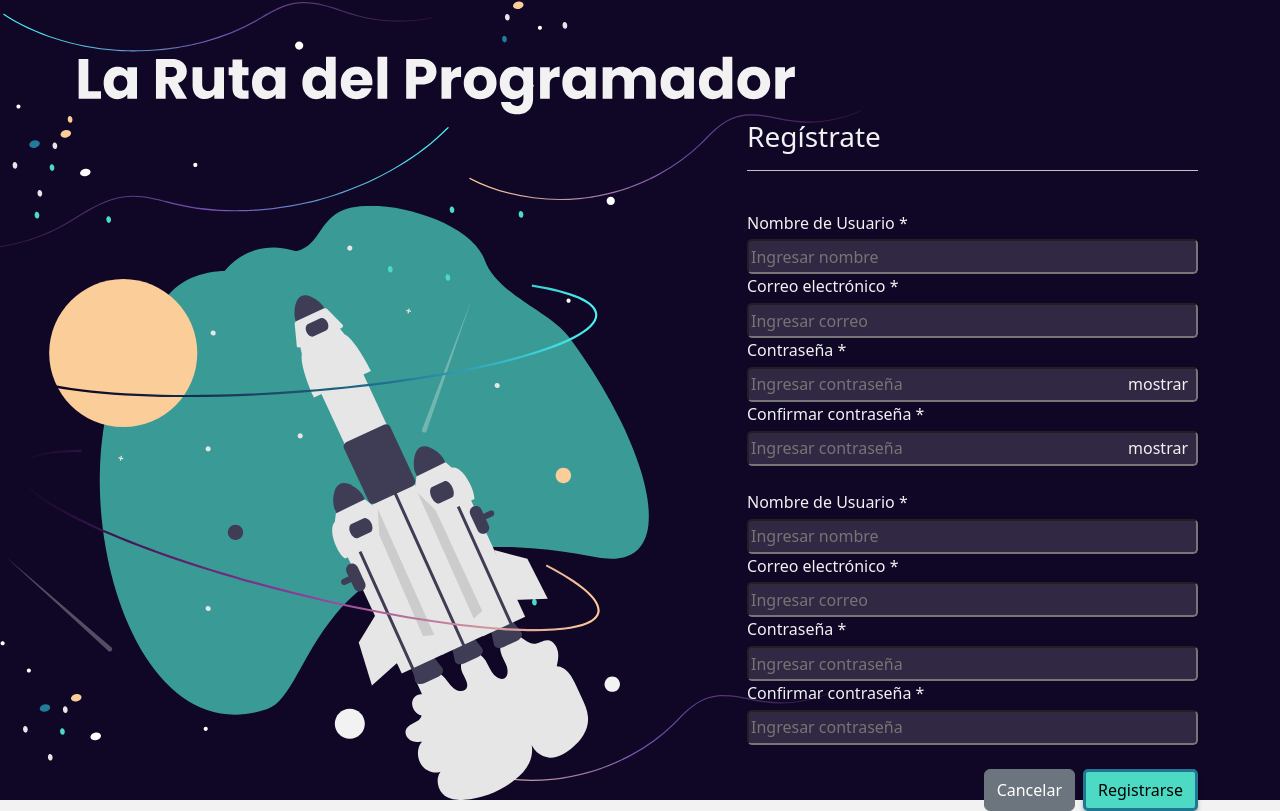
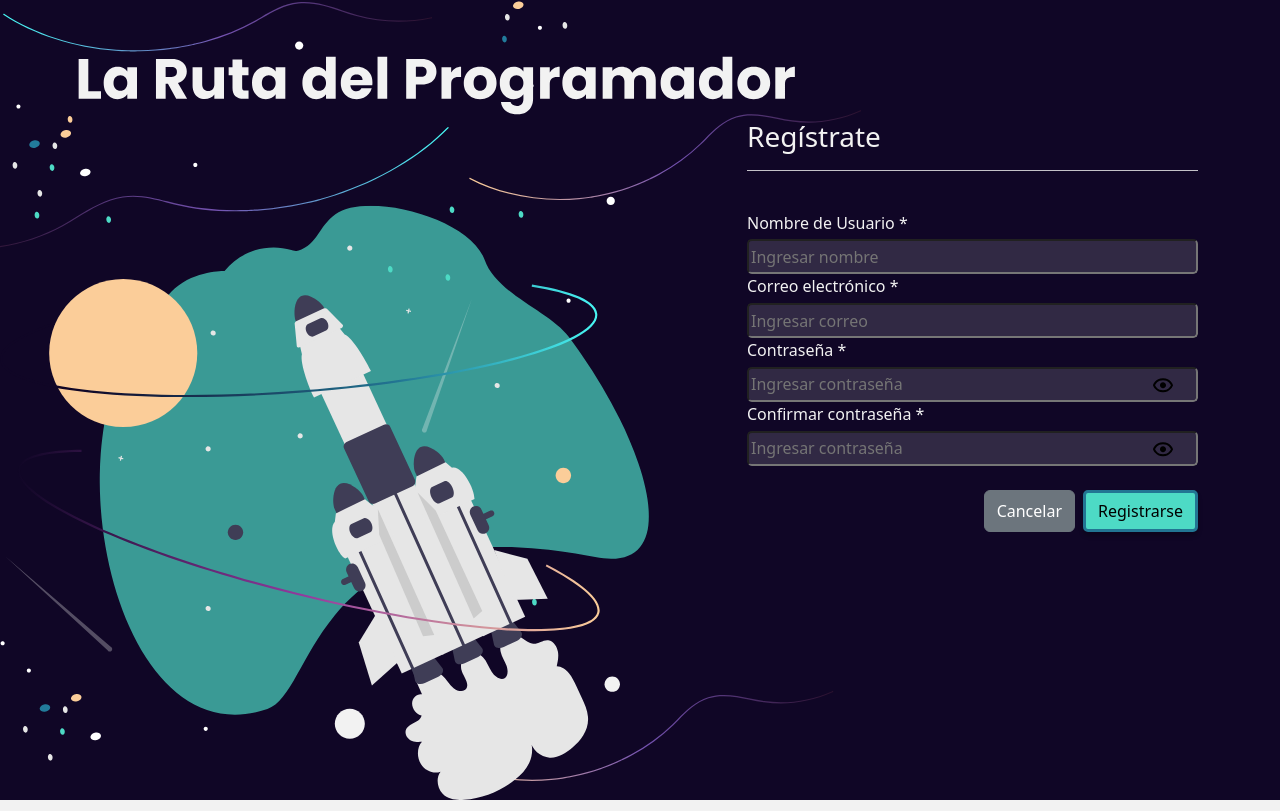
Before and after one commit to CodeMasterChefs/Frontend-Ruta-Programador, a React (Vite) app: page /registro in a window 1280 px wide. Built offline with nearby package versions, Linux system fonts and the light colour scheme.

Commit message:
Fix: Mostrar contraseña

```diff
--- /dev/null
+++ b/src/Components/PassworInput/PasswordInput.jsx
@@ -0,0 +1,42 @@
+const PasswordInput = ({showPassword, password, onInputChange, setShowPassword}) => {
+    return (
+        <div style={{ position: "relative" }}>
+            <input
+                type={showPassword ? "text" : "password"} // CAMBIAR TIPO DE INPUT
+                className="form-control"
+                name="password"
+                placeholder="Ingresar contraseña"
+                value={password}
+                onInput={onInputChange}
+            />
+            <button
+                className="btn"
+                type="button"
+                onClick={() => setShowPassword(!showPassword)} // MOSTRAR U OCULTAR CONTRASEÑA
+                style={{ cursor: "pointer", position: "absolute", top: "50%", right: "10px", transform: "translateY(-50%)", color: "black" }} //CAMBIAR COLOR
+            >
+                {showPassword ?
+                    <svg
+                        width="24"
+                        height="24"
+                        viewBox="0 0 24 24"
+                        fill="none"
+                        xmlns="http://www.w3.org/2000/svg">
+                        <path
+                            d="M12 19C12.946 19 13.81 18.897 14.598 18.719L12.841 16.962C12.568 16.983 12.291 17 12 17C6.649 17 4.576 13.154 4.074 12C4.45095 11.1588 4.96005 10.3834 5.582 9.70303L4.184 8.30503C2.646 9.97203 2.063 11.651 2.052 11.684C1.98302 11.8894 1.98302 12.1117 2.052 12.317C2.073 12.383 4.367 19 12 19ZM12 5.00003C10.163 5.00003 8.654 5.39603 7.396 5.98103L3.707 2.29303L2.293 3.70703L20.293 21.707L21.707 20.293L18.388 16.974C21.002 15.023 21.935 12.359 21.949 12.317C22.018 12.1117 22.018 11.8894 21.949 11.684C21.927 11.617 19.633 5.00003 12 5.00003ZM16.972 15.558L14.692 13.278C14.882 12.888 15 12.459 15 12C15 10.359 13.641 9.00003 12 9.00003C11.541 9.00003 11.112 9.11803 10.723 9.30903L8.915 7.50103C9.90752 7.16044 10.9507 6.99103 12 7.00003C17.351 7.00003 19.424 10.846 19.926 12C19.624 12.692 18.76 14.342 16.972 15.558Z" fill="black" />
+                    </svg> :
+                    <svg
+                        width="24"
+                        height="24"
+                        viewBox="0 0 24 24"
+                        fill="none"
+                        xmlns="http://www.w3.org/2000/svg">
+                        <path d="M12 9C11.206 9.00524 10.4459 9.32299 9.88447 9.88447C9.32299 10.4459 9.00524 11.206 9 12C9 13.642 10.358 15 12 15C13.641 15 15 13.642 15 12C15 10.359 13.641 9 12 9Z" fill="black" />
+                        <path d="M12 5C4.367 5 2.073 11.617 2.052 11.684L1.946 12L2.051 12.316C2.073 12.383 4.367 19 12 19C19.633 19 21.927 12.383 21.948 12.316L22.054 12L21.949 11.684C21.927 11.617 19.633 5 12 5ZM12 17C6.649 17 4.576 13.154 4.074 12C4.578 10.842 6.652 7 12 7C17.351 7 19.424 10.846 19.926 12C19.422 13.158 17.348 17 12 17Z" fill="black" />
+                    </svg>}
+            </button>
+        </div>
+    )
+}
+
+export default PasswordInput;
--- a/src/Pages/LoginPage/LoginPage.jsx
+++ b/src/Pages/LoginPage/LoginPage.jsx
@@ -3,6 +3,7 @@ import "./LoginPage.css";
 import { useEffect, useState } from "react";
 import { useAuth } from "../../context/AuthContext";
 import svgAstronautra from "../../assets/Image.svg";
+import PasswordInput from "../../Components/PassworInput/PasswordInput";
 
 const LoginPage = () => {
   const navigate = useNavigate();
@@ -71,42 +72,12 @@ const LoginPage = () => {
             <div className="required field my-3">
               <label className="form-title">Contraseña:</label>
               <br></br>
-              <div style={{ position: "relative" }}>
-                <input
-                  type={showPassword ? "text" : "password"} // CAMBIAR TIPO DE INPUT
-                  className="form-control"
-                  name="password"
-                  placeholder="Ingresar contraseña"
-                  value={password}
-                  onInput={onInputChange}
-                />
-                <button
-                  className="btn"
-                  type="button"
-                  onClick={() => setShowPassword(!showPassword)} // MOSTRAR U OCULTAR CONTRASEÑA
-                  style={{ cursor: "pointer", position: "absolute", top: "50%", right: "10px", transform: "translateY(-50%)", color: "black" }} //CAMBIAR COLOR
-                >
-                  {showPassword ?
-                    <svg
-                      width="24"
-                      height="24"
-                      viewBox="0 0 24 24"
-                      fill="none"
-                      xmlns="http://www.w3.org/2000/svg">
-                      <path
-                        d="M12 19C12.946 19 13.81 18.897 14.598 18.719L12.841 16.962C12.568 16.983 12.291 17 12 17C6.649 17 4.576 13.154 4.074 12C4.45095 11.1588 4.96005 10.3834 5.582 9.70303L4.184 8.30503C2.646 9.97203 2.063 11.651 2.052 11.684C1.98302 11.8894 1.98302 12.1117 2.052 12.317C2.073 12.383 4.367 19 12 19ZM12 5.00003C10.163 5.00003 8.654 5.39603 7.396 5.98103L3.707 2.29303L2.293 3.70703L20.293 21.707L21.707 20.293L18.388 16.974C21.002 15.023 21.935 12.359 21.949 12.317C22.018 12.1117 22.018 11.8894 21.949 11.684C21.927 11.617 19.633 5.00003 12 5.00003ZM16.972 15.558L14.692 13.278C14.882 12.888 15 12.459 15 12C15 10.359 13.641 9.00003 12 9.00003C11.541 9.00003 11.112 9.11803 10.723 9.30903L8.915 7.50103C9.90752 7.16044 10.9507 6.99103 12 7.00003C17.351 7.00003 19.424 10.846 19.926 12C19.624 12.692 18.76 14.342 16.972 15.558Z" fill="black" />
-                    </svg> :
-                    <svg
-                      width="24"
-                      height="24"
-                      viewBox="0 0 24 24"
-                      fill="none"
-                      xmlns="http://www.w3.org/2000/svg">
-                      <path d="M12 9C11.206 9.00524 10.4459 9.32299 9.88447 9.88447C9.32299 10.4459 9.00524 11.206 9 12C9 13.642 10.358 15 12 15C13.641 15 15 13.642 15 12C15 10.359 13.641 9 12 9Z" fill="black" />
-                      <path d="M12 5C4.367 5 2.073 11.617 2.052 11.684L1.946 12L2.051 12.316C2.073 12.383 4.367 19 12 19C19.633 19 21.927 12.383 21.948 12.316L22.054 12L21.949 11.684C21.927 11.617 19.633 5 12 5ZM12 17C6.649 17 4.576 13.154 4.074 12C4.578 10.842 6.652 7 12 7C17.351 7 19.424 10.846 19.926 12C19.422 13.158 17.348 17 12 17Z" fill="black" />
-                    </svg>}
-                </button>
-              </div>
+              <PasswordInput
+                showPassword={showPassword}
+                password={password}
+                onInputChange={onInputChange}
+                setShowPassword={setShowPassword}
+              />
               {emptyErrors && (
                 <em>
                   <small>{emptyErrors.password}</small>
--- a/src/Pages/RegistroUsuarioPage/RegistroUsuarioPage.jsx
+++ b/src/Pages/RegistroUsuarioPage/RegistroUsuarioPage.jsx
@@ -4,6 +4,7 @@ import { useForm } from "react-hook-form";
 import { useAuth } from "../../context/AuthContext";
 import { useEffect, useState } from "react"; // import useState
 import CancelarRegistro from "../../Components/ModalRegister/CancelarRegistro";
+import PasswordInput from "../../Components/PassworInput/PasswordInput";
 
 const RegistroUsuarioPage = () => {
   const [emailValue, setEmailValue] = useState("");
@@ -87,18 +88,32 @@ const RegistroUsuarioPage = () => {
                   type={showPassword ? "text" : "password"} // CAMBIAR TIPO DE INPUT
                   placeholder="Ingresar contraseña"
                 />
-                <div
-                  style={{
-                    position: "absolute",
-                    top: "50%",
-                    right: "10px",
-                    transform: "translateY(-50%)",
-                    cursor: "pointer",
-                  }}
-                  onClick={() => setShowPassword(!showPassword)} // MOSTRAR U OCULTAR CONTRASEÑA
-                >
-                  {showPassword ? "ocultar" : "mostrar"}
-                </div>
+                <button
+                className="btn"
+                type="button"
+                onClick={() => setShowPassword(!showPassword)} // MOSTRAR U OCULTAR CONTRASEÑA
+                style={{ cursor: "pointer", position: "absolute", top: "50%", right: "10px", transform: "translateY(-50%)", color: "black" }} //CAMBIAR COLOR
+            >
+                {showPassword ?
+                    <svg
+                        width="24"
+                        height="24"
+                        viewBox="0 0 24 24"
+                        fill="none"
+                        xmlns="http://www.w3.org/2000/svg">
+                        <path
+                            d="M12 19C12.946 19 13.81 18.897 14.598 18.719L12.841 16.962C12.568 16.983 12.291 17 12 17C6.649 17 4.576 13.154 4.074 12C4.45095 11.1588 4.96005 10.3834 5.582 9.70303L4.184 8.30503C2.646 9.97203 2.063 11.651 2.052 11.684C1.98302 11.8894 1.98302 12.1117 2.052 12.317C2.073 12.383 4.367 19 12 19ZM12 5.00003C10.163 5.00003 8.654 5.39603 7.396 5.98103L3.707 2.29303L2.293 3.70703L20.293 21.707L21.707 20.293L18.388 16.974C21.002 15.023 21.935 12.359 21.949 12.317C22.018 12.1117 22.018 11.8894 21.949 11.684C21.927 11.617 19.633 5.00003 12 5.00003ZM16.972 15.558L14.692 13.278C14.882 12.888 15 12.459 15 12C15 10.359 13.641 9.00003 12 9.00003C11.541 9.00003 11.112 9.11803 10.723 9.30903L8.915 7.50103C9.90752 7.16044 10.9507 6.99103 12 7.00003C17.351 7.00003 19.424 10.846 19.926 12C19.624 12.692 18.76 14.342 16.972 15.558Z" fill="black" />
+                    </svg> :
+                    <svg
+                        width="24"
+                        height="24"
+                        viewBox="0 0 24 24"
+                        fill="none"
+                        xmlns="http://www.w3.org/2000/svg">
+                        <path d="M12 9C11.206 9.00524 10.4459 9.32299 9.88447 9.88447C9.32299 10.4459 9.00524 11.206 9 12C9 13.642 10.358 15 12 15C13.641 15 15 13.642 15 12C15 10.359 13.641 9 12 9Z" fill="black" />
+                        <path d="M12 5C4.367 5 2.073 11.617 2.052 11.684L1.946 12L2.051 12.316C2.073 12.383 4.367 19 12 19C19.633 19 21.927 12.383 21.948 12.316L22.054 12L21.949 11.684C21.927 11.617 19.633 5 12 5ZM12 17C6.649 17 4.576 13.154 4.074 12C4.578 10.842 6.652 7 12 7C17.351 7 19.424 10.846 19.926 12C19.422 13.158 17.348 17 12 17Z" fill="black" />
+                    </svg>}
+            </button>
               </div>
               {registerErrors.password && (
                 <small>
@@ -118,18 +133,32 @@ const RegistroUsuarioPage = () => {
                   {...register("password_confirmation", { required: true })}
                   placeholder="Ingresar contraseña"
                 />
-                <div
-                  style={{
-                    position: "absolute",
-                    top: "50%",
-                    right: "10px",
-                    transform: "translateY(-50%)",
-                    cursor: "pointer",
-                  }}
-                  onClick={() => setShowConfirmPassword(!showConfirmPassword)} // MOSTRAR U OCULTAR CONTRASEÑA
-                >
-                  {showConfirmPassword ? "ocultar" : "mostrar"}
-                </div>
+                <button
+                className="btn"
+                type="button"
+                onClick={() => setShowConfirmPassword(!showConfirmPassword)} // MOSTRAR U OCULTAR CONTRASEÑA
+                style={{ cursor: "pointer", position: "absolute", top: "50%", right: "10px", transform: "translateY(-50%)", color: "black" }} //CAMBIAR COLOR
+            >
+                {showConfirmPassword ?
+                    <svg
+                        width="24"
+                        height="24"
+                        viewBox="0 0 24 24"
+                        fill="none"
+                        xmlns="http://www.w3.org/2000/svg">
+                        <path
+                            d="M12 19C12.946 19 13.81 18.897 14.598 18.719L12.841 16.962C12.568 16.983 12.291 17 12 17C6.649 17 4.576 13.154 4.074 12C4.45095 11.1588 4.96005 10.3834 5.582 9.70303L4.184 8.30503C2.646 9.97203 2.063 11.651 2.052 11.684C1.98302 11.8894 1.98302 12.1117 2.052 12.317C2.073 12.383 4.367 19 12 19ZM12 5.00003C10.163 5.00003 8.654 5.39603 7.396 5.98103L3.707 2.29303L2.293 3.70703L20.293 21.707L21.707 20.293L18.388 16.974C21.002 15.023 21.935 12.359 21.949 12.317C22.018 12.1117 22.018 11.8894 21.949 11.684C21.927 11.617 19.633 5.00003 12 5.00003ZM16.972 15.558L14.692 13.278C14.882 12.888 15 12.459 15 12C15 10.359 13.641 9.00003 12 9.00003C11.541 9.00003 11.112 9.11803 10.723 9.30903L8.915 7.50103C9.90752 7.16044 10.9507 6.99103 12 7.00003C17.351 7.00003 19.424 10.846 19.926 12C19.624 12.692 18.76 14.342 16.972 15.558Z" fill="black" />
+                    </svg> :
+                    <svg
+                        width="24"
+                        height="24"
+                        viewBox="0 0 24 24"
+                        fill="none"
+                        xmlns="http://www.w3.org/2000/svg">
+                        <path d="M12 9C11.206 9.00524 10.4459 9.32299 9.88447 9.88447C9.32299 10.4459 9.00524 11.206 9 12C9 13.642 10.358 15 12 15C13.641 15 15 13.642 15 12C15 10.359 13.641 9 12 9Z" fill="black" />
+                        <path d="M12 5C4.367 5 2.073 11.617 2.052 11.684L1.946 12L2.051 12.316C2.073 12.383 4.367 19 12 19C19.633 19 21.927 12.383 21.948 12.316L22.054 12L21.949 11.684C21.927 11.617 19.633 5 12 5ZM12 17C6.649 17 4.576 13.154 4.074 12C4.578 10.842 6.652 7 12 7C17.351 7 19.424 10.846 19.926 12C19.422 13.158 17.348 17 12 17Z" fill="black" />
+                    </svg>}
+            </button>
               </div>
               {registerErrors.password_confirmation && (
                 <small>
@@ -146,87 +175,6 @@ const RegistroUsuarioPage = () => {
               <div data-lastpass-icon-root="true"></div>
             </div>
             <br></br>
-            <form onSubmit={onSubmit}>
-              <div className="required field ">
-                <label className="form-title">Nombre de Usuario *</label>
-                <br></br>
-                <input
-                  type="text"
-                  {...register("username", { required: true })}
-                  className="input-box"
-                  placeholder="Ingresar nombre"
-                />
-                {registerErrors.username && (
-                  <small>
-                    <p className="text-white">{registerErrors.username[0]}</p>
-                  </small>
-                )}
-                {errors.username && (
-                  <p>El nombre de usuario es obligatorio.</p>
-                )}
-              </div>
-                <div className="required field ">
-                <label className="form-title">Correo electrónico *</label>
-                  <br></br>
-                  <input
-                    className="input-box"
-                    {...register("email", { required: true })}
-                    type="email"
-                    placeholder="Ingresar correo"
-                    value={emailValue} // Enlazar el valor del input al estado
-                    onChange={(e) => setEmailValue(e.target.value)} // Actualizar el estado
-                  />
-                  {registerErrors.email && (
-                    <small>
-                      <p className="text-white">{registerErrors.email[0]}</p>
-                    </small>
-                  )}
-                  {errors.email && <p>El correo electrónico es obligatorio.</p>}
-                </div>
-                <div className="required field ">
-                  <label className="form-title">Contraseña *</label>
-                  <br></br>
-                  <input
-                    className="input-box"
-                    {...register("password", { required: true })}
-                    type="password"
-                    placeholder="Ingresar contraseña"
-                  />
-                  {registerErrors.password && (
-                    <small>
-                      <p className="text-white">{registerErrors.password[0]}</p>
-                    </small>
-                  )}
-                  {errors.password && <p>La contraseña es obligatoria.</p>}
-                  <div data-lastpass-icon-root="true"></div>
-                </div>
-                <div className="required field ">
-                  <label className="form-title">Confirmar contraseña *</label>
-                  <br></br>
-                  <input
-                    className="input-box"
-                    type="password"
-                    {...register("password_confirmation", { required: true })}
-                    placeholder="Ingresar contraseña"
-                  />
-                  {registerErrors.password_confirmation && (
-                    <small>
-                      <p className="text-white">
-                        {registerErrors.password_confirmation[0]}
-                      </p>
-                    </small>
-                  )}
-                  {errors.password_confirmation && (
-                    <small>
-                      <p>Confirmar contraseña es obligatorio.</p>
-                    </small>
-                  )}
-                  <div data-lastpass-icon-root="true"></div>
-                </div>
-                <br></br>
-                {/*             {registerErrors.map((error, i) => (<p className="" key={i}>{error}</p>))}
-                 */}{" "}
-            </form>
             <div className="d-flex justify-content-end">
               <CancelarRegistro />
               <button
```
